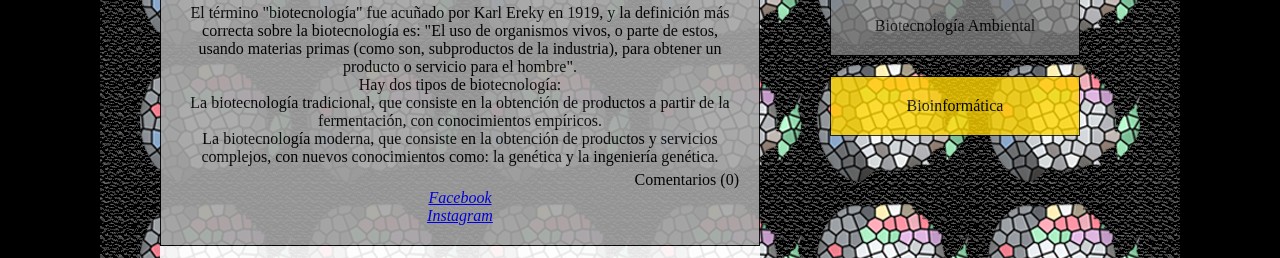
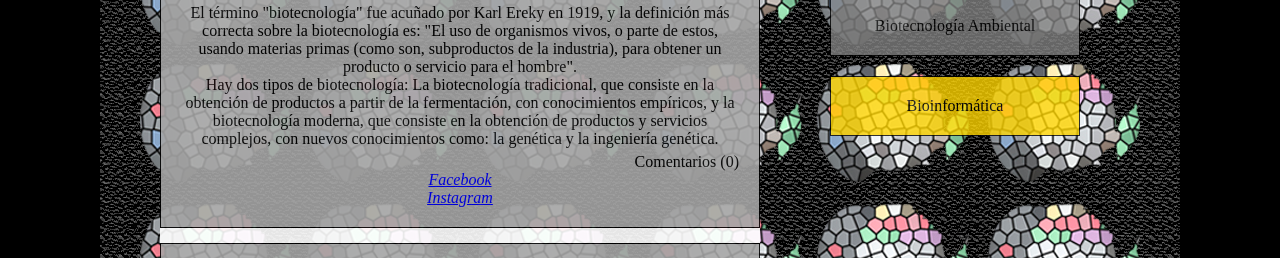
Before and after one commit to C2MV96/miubiotec, a plain HTML site: page Biotecnologia.html in a window 1280 px wide. Shown: the part 386-644 px from the top of the page. Drawn offline with Linux system fonts and the light colour scheme.

Commit message:
update26

```diff
--- a/Biotecnologia.html
+++ b/Biotecnologia.html
@@ -31,13 +31,13 @@
                     <time datetime="22-10-2021">Publicado 22-10-2021</time>
                     <img src="Imagenes/BiotecLogo2.png" alt="">
                     <p>
+                        <p>
                         El término "biotecnología" fue acuñado por Karl Ereky en 1919, y la definición más correcta sobre la biotecnología es: "El uso de organismos vivos, o parte de estos, usando materias primas (como son, subproductos de la industria), para obtener un producto o servicio para el hombre".
-                        <p></p>
+                        </p>
+                        <p>
                         Hay dos tipos de biotecnología:
-                        <p></p>
-                        La biotecnología tradicional, que consiste en la obtención de productos a partir de la fermentación, con conocimientos empíricos.
-                        <p></p>
-                        La biotecnología moderna, que consiste en la obtención de productos y servicios complejos, con nuevos conocimientos como: la genética y la ingeniería genética.
+                        La biotecnología tradicional, que consiste en la obtención de productos a partir de la fermentación, con conocimientos empíricos, y la biotecnología moderna, que consiste en la obtención de productos y servicios complejos, con nuevos conocimientos como: la genética y la ingeniería genética.
+                        </p>
                     </p>
                     <footer>
                         <p>Comentarios (0)</p>
```
